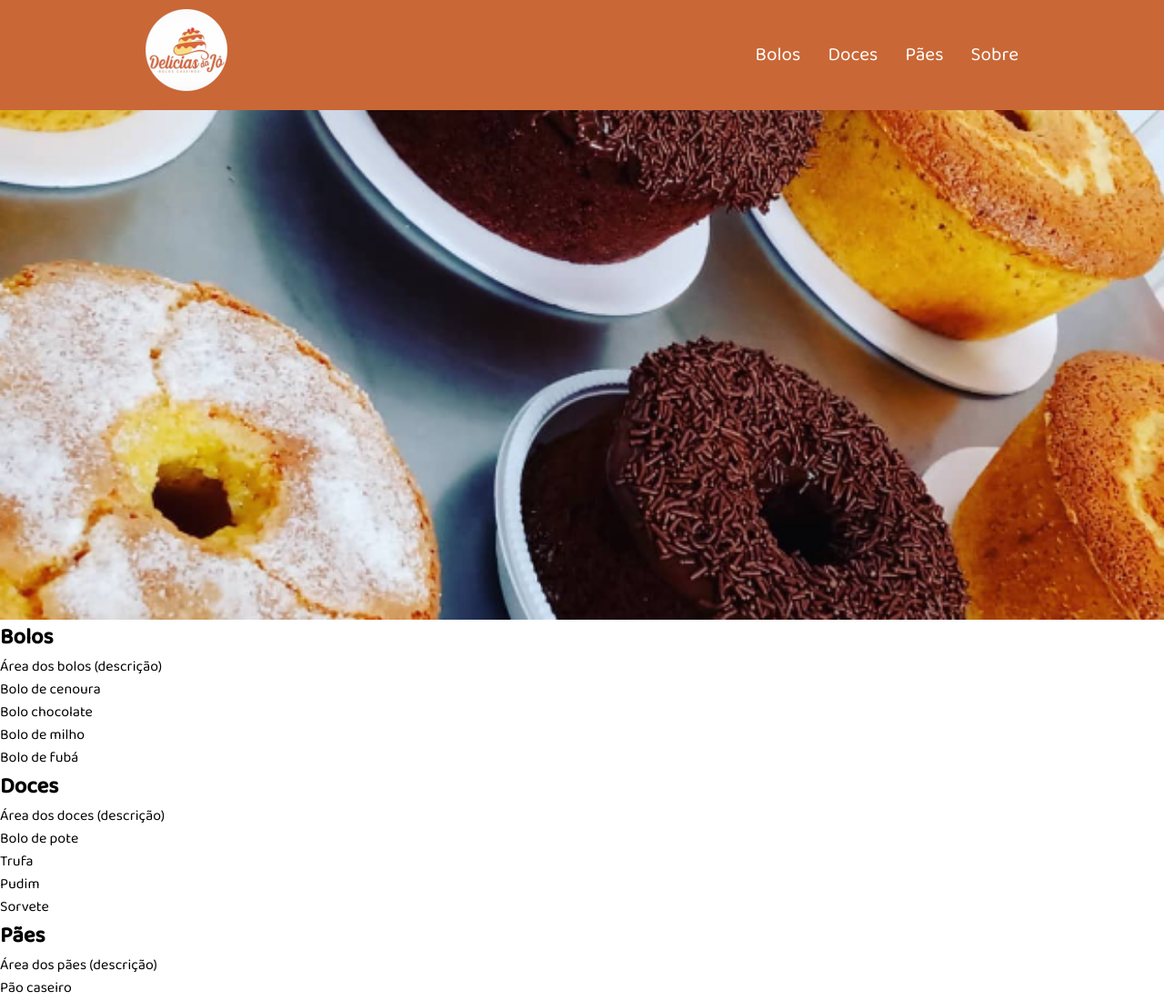
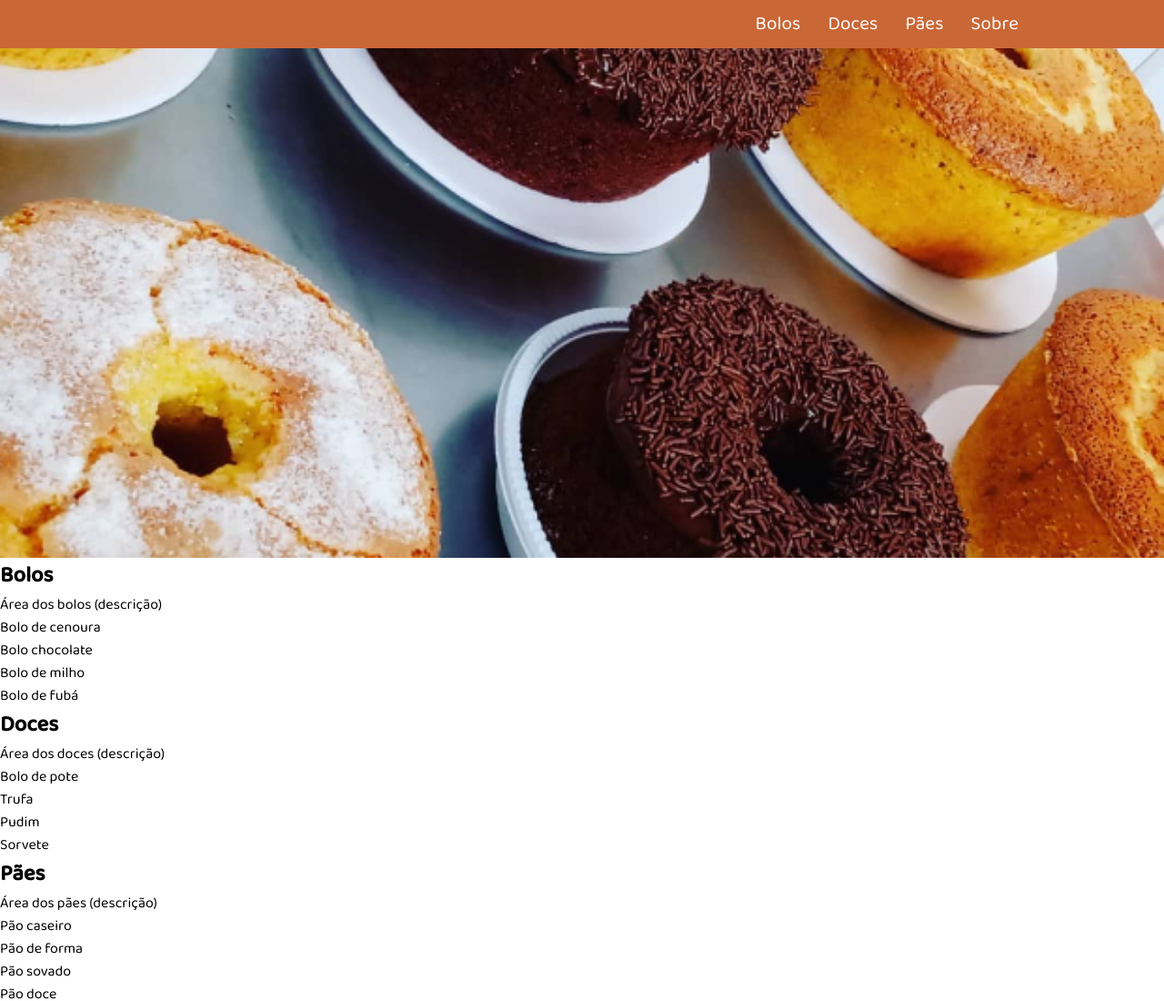
Before and after one commit to michell-monteiro/delicious-cake-project, a plain HTML site: page index.html in a window 1280 px wide. Shown: the top 1100 px of the page at 91% size. Drawn offline with Linux system fonts and the light colour scheme.

Commit message:
Update index.html

```diff
--- a/index.html
+++ b/index.html
@@ -18,7 +18,7 @@
     <header class="menu-bg">
         <div class="menu">
             <div>
-                <a href="#"><img src="img/logo-cake.png" alt="Logo da marca Delícias de bolo"></a>
+                <!-- <a href="#"><img src="img/logo-cake.png" alt="Logo da marca Delícias de bolo"></a> -->
             </div>
             <nav class="menu-nav">
                 <ul class="nav-list">
```
